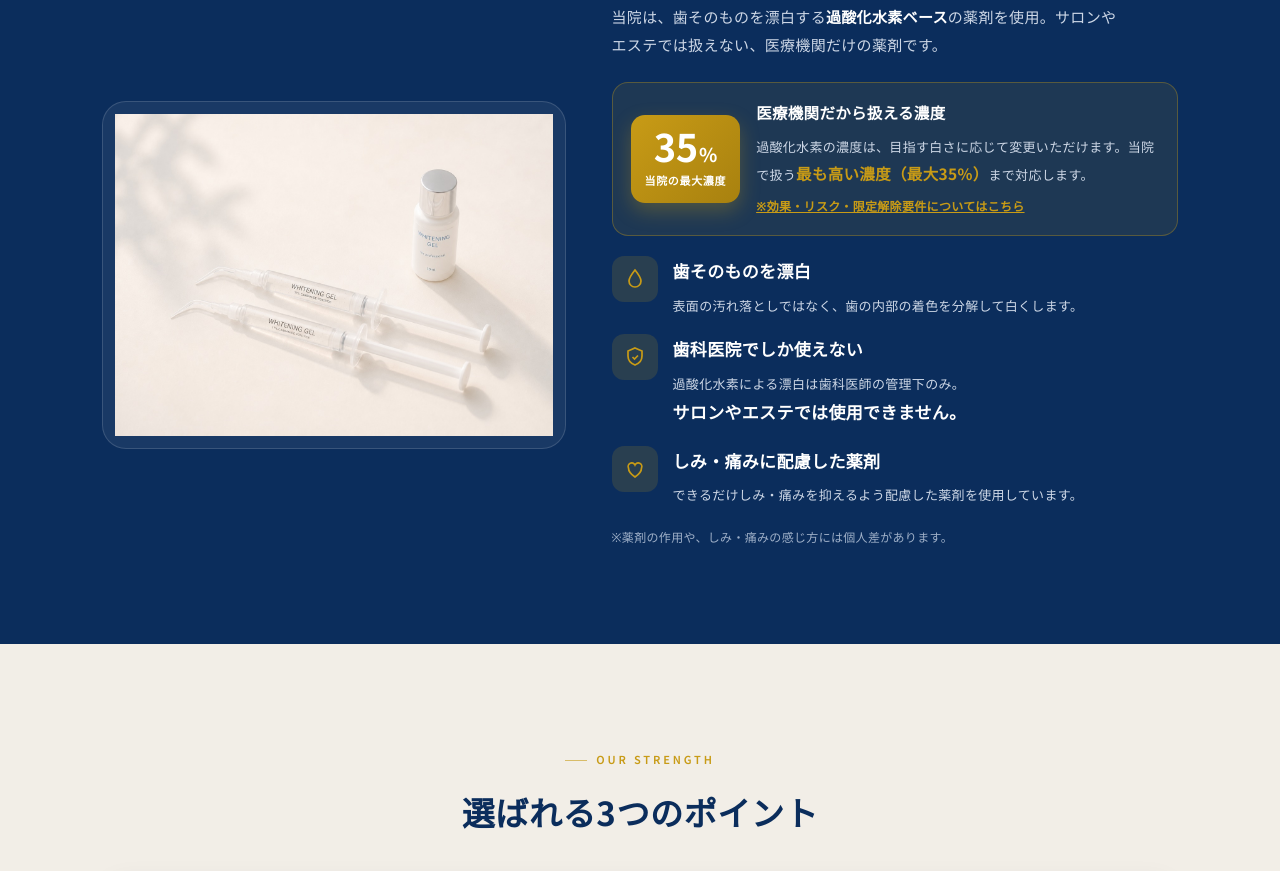
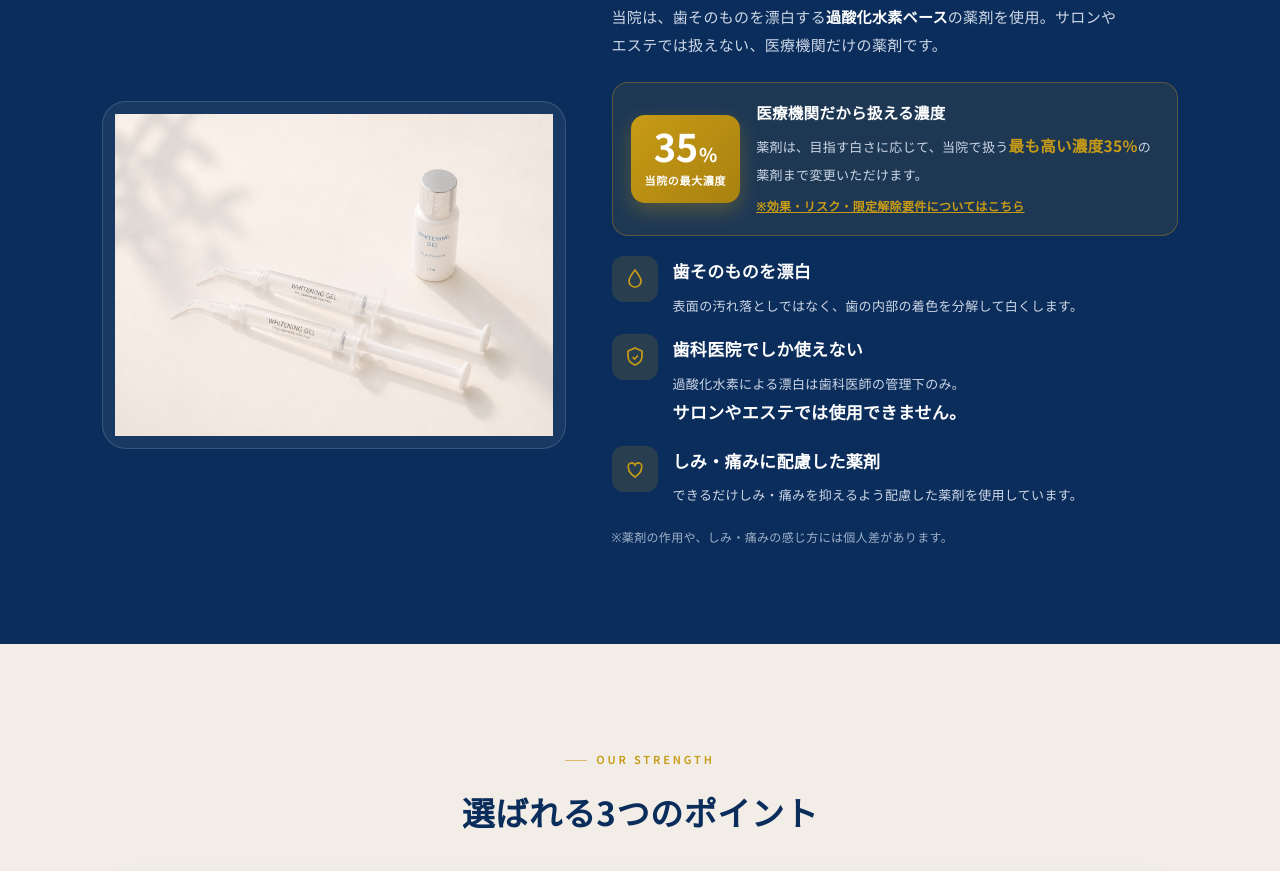
Before and after one commit to Nsakamo/hb-clinic, a plain HTML site: page index.html in a window 1280 px wide. Shown: the part 4491-5362 px from the top of the page. Drawn offline with Linux system fonts and the light colour scheme.

Commit message:
TOP薬剤: 濃度説明の文言修正（カッコ除去・目指す白さに応じて35%薬剤まで変更）

```diff
--- a/index.html
+++ b/index.html
@@ -1281,7 +1281,7 @@ html{overflow-x:clip;}
           <div class="ac-badge"><span class="ac-num">35<small>%</small></span><span class="ac-cap">当院の最大濃度</span></div>
           <div class="ac-body">
             <b>医療機関だから扱える濃度</b>
-            <span>過酸化水素の濃度は、目指す白さに応じて変更いただけます。当院で扱う<b>最も高い濃度（最大35%）</b>まで対応します。<a href="#risk" class="ac-risk">※効果・リスク・限定解除要件についてはこちら</a></span>
+            <span>薬剤は、目指す白さに応じて、当院で扱う<b>最も高い濃度35%</b>の薬剤まで変更いただけます。<a href="#risk" class="ac-risk">※効果・リスク・限定解除要件についてはこちら</a></span>
           </div>
         </div>
         <div class="agent-points">
```
